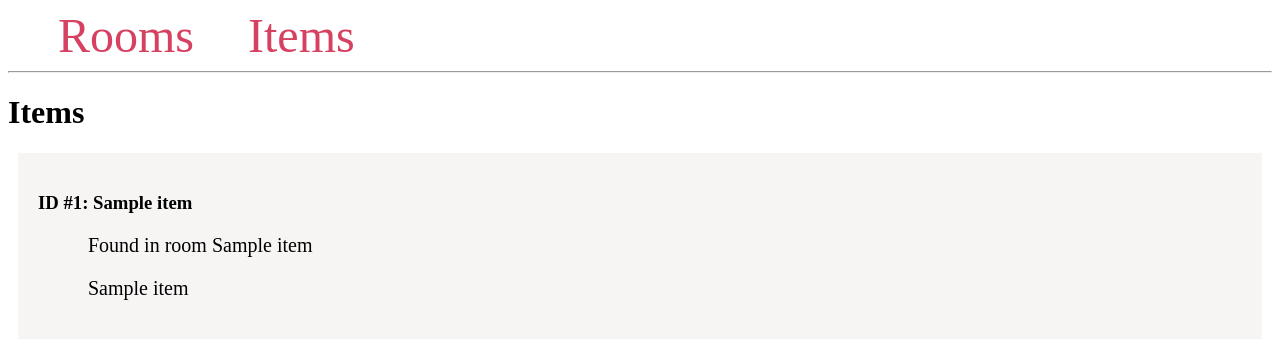
After one commit to benjamin-bk-krueger/kringle-web, a Flask app: page /flask/item in a window 1280 px wide. The commit adds this page. Shown: the top 339 px of the page. Run offline with Flask 2, Linux system fonts and the light colour scheme; a database or web service that is not in the repository returns one stand-in record (values such as "Sample title"); some libraries are stand-ins or nearby versions.

Commit message:
Added items

```diff
--- a/app.py
+++ b/app.py
@@ -35,6 +35,26 @@ def get_single_room(num):
     cur.close()
     conn.close()
     return render_template('room.html', rooms=rooms)
+
+@app.route('/flask/item', methods = ['GET'])
+def get_all_items():
+    conn = get_db_connection()
+    cur = conn.cursor()
+    cur.execute('SELECT * FROM item;')
+    items = cur.fetchall()
+    cur.close()
+    conn.close()
+    return render_template('item.html', items=items)
+
+@app.route('/flask/item/<int:num>', methods = ['GET'])
+def get_single_item(num):
+    conn = get_db_connection()
+    cur = conn.cursor()
+    cur.execute(f'SELECT * FROM item where item_id = {num};')
+    items = cur.fetchall()
+    cur.close()
+    conn.close()
+    return render_template('item.html', items=items)
 
 '''
     print(request.authorization["username"])
--- a/templates/base.html
+++ b/templates/base.html
@@ -26,7 +26,7 @@
 <body>
     <nav>
         <a href="{{ url_for('get_all_rooms') }}">Rooms</a>
-        <a href="#">About</a>
+        <a href="{{ url_for('get_all_items') }}">Items</a>
     </nav>
     <hr>
     <div class="content">
--- /dev/null
+++ b/templates/item.html
@@ -0,0 +1,12 @@
+{% extends 'base.html' %}
+
+{% block content %}
+    <h1>{% block title %} Items {% endblock %}</h1>
+    {% for item in items %}
+        <div class='element'>
+            <h3>ID #{{ item[0] }}: {{ item[2] }}</h3>
+            <p class='review'>Found in room {{ item[1] }}</p>
+            <p class='review'>{{ item[3] }}</p>
+        </div>
+    {% endfor %}
+{% endblock %}
```
